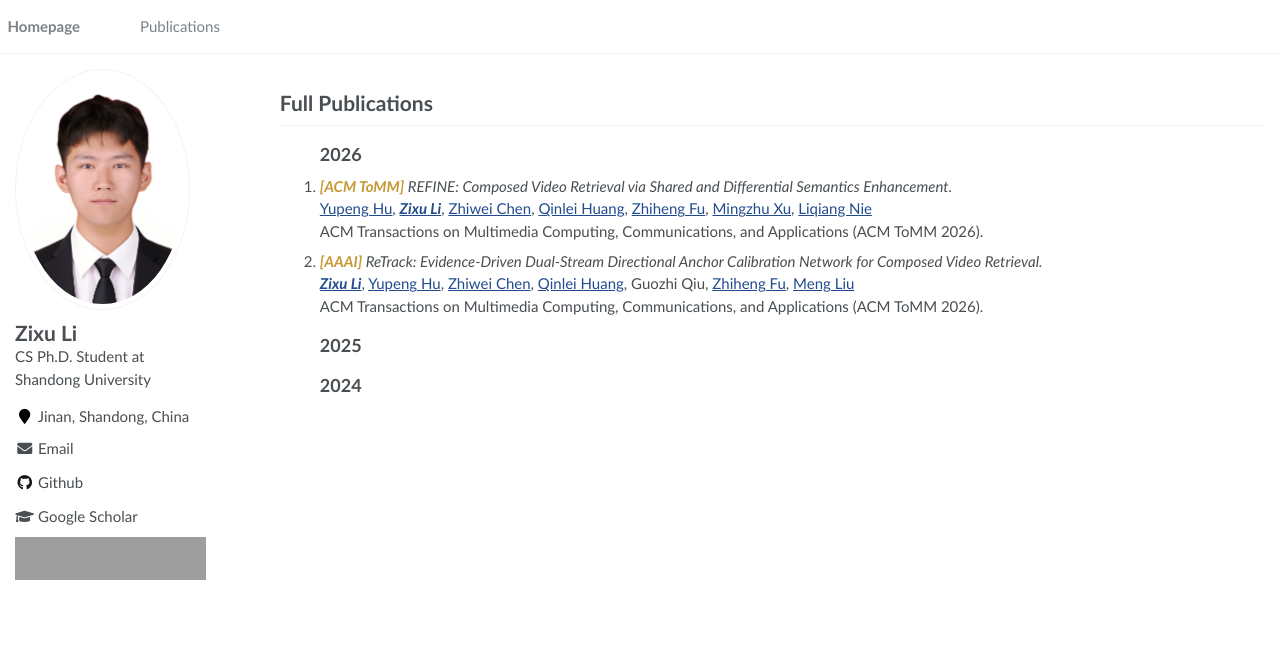
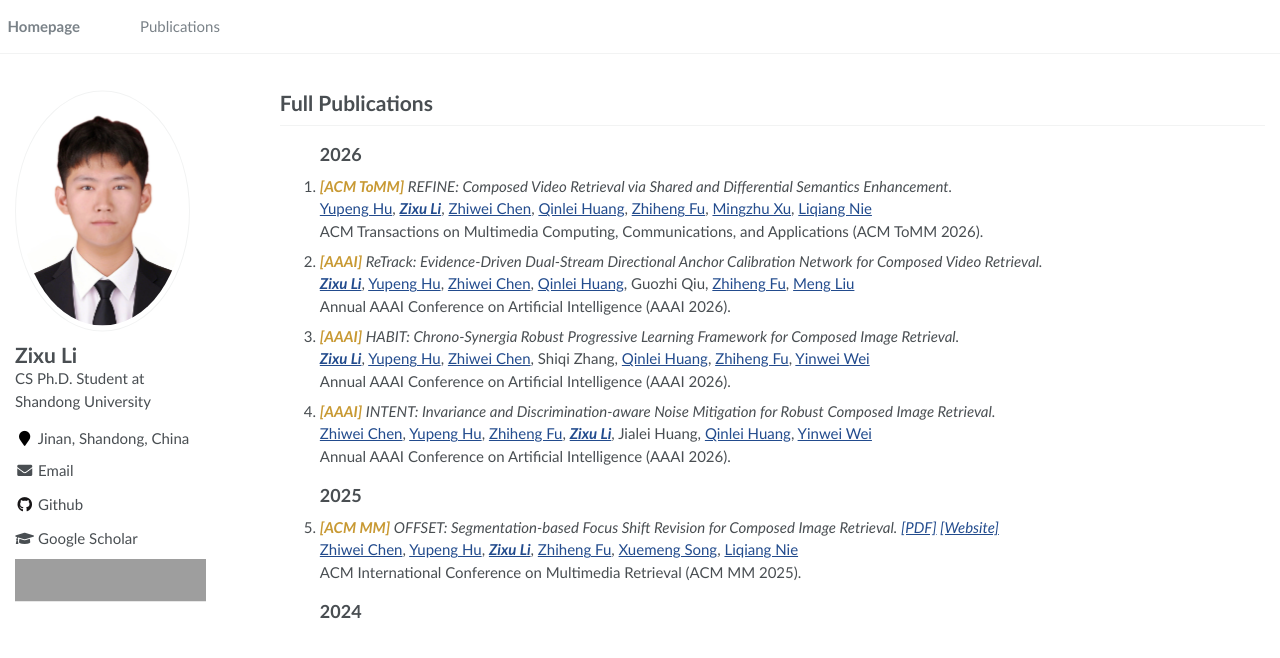
Before and after one commit to Lee-zixu/Lee-zixu.github.io, a Jekyll site: the page built from _pages/full_pubs.md, in a window 1280 px wide, cut to the strip 0-658 px from the top of the page. Built offline with Jekyll 4.4.1, drawn with Linux system fonts in a browser that asks for light colours; grey boxes are pictures that could not be loaded.

Commit message:
Update full_pubs.md

```diff
--- a/_pages/full_pubs.md
+++ b/_pages/full_pubs.md
@@ -18,8 +18,21 @@ ACM Transactions on Multimedia Computing, Communications, and Applications (ACM
 
 <li><p><i><b style="color: #C89933">[AAAI]</b> ReTrack: Evidence-Driven Dual-Stream Directional Anchor Calibration Network for Composed Video Retrieval. </i><br>
 <a href="https://lee-zixu.github.io"><b><i>Zixu Li</i></b></a>, <a href="https://faculty.sdu.edu.cn/huyupeng1/zh_CN/index.htm">Yupeng Hu</a>, <a href="https://zivchen-ty.github.io/">Zhiwei Chen</a>, <a href="https://windlikeo.github.io/HQL.github.io/">Qinlei Huang</a>, Guozhi Qiu, <a href="https://zhihfu.github.io">Zhiheng Fu</a>, <a href="https://mengliu1991.github.io">Meng Liu</a> <br>
-ACM Transactions on Multimedia Computing, Communications, and Applications (ACM ToMM 2026). </p>
+Annual AAAI Conference on Artificial Intelligence (AAAI 2026). </p>
+
+<li><p><i><b style="color: #C89933">[AAAI]</b> HABIT: Chrono-Synergia Robust Progressive Learning Framework for Composed Image Retrieval. </i><br>
+<a href="https://lee-zixu.github.io"><b><i>Zixu Li</i></b></a>, <a href="https://faculty.sdu.edu.cn/huyupeng1/zh_CN/index.htm">Yupeng Hu</a>, <a href="https://zivchen-ty.github.io/">Zhiwei Chen</a>, Shiqi Zhang, <a href="https://windlikeo.github.io/HQL.github.io/">Qinlei Huang</a>, <a href="https://zhihfu.github.io">Zhiheng Fu</a>, <a href="https://weiyinwei.github.io">Yinwei Wei</a> <br>
+Annual AAAI Conference on Artificial Intelligence (AAAI 2026). </p>
+
+<li><p><i><b style="color: #C89933">[AAAI]</b> INTENT: Invariance and Discrimination-aware Noise Mitigation for Robust Composed Image Retrieval. </i><br>
+<a href="https://zivchen-ty.github.io/">Zhiwei Chen</a>, <a href="https://faculty.sdu.edu.cn/huyupeng1/zh_CN/index.htm">Yupeng Hu</a>, <a href="https://zhihfu.github.io">Zhiheng Fu</a>, <a href="https://lee-zixu.github.io"><b><i>Zixu Li</i></b></a>, Jialei Huang, <a href="https://windlikeo.github.io/HQL.github.io/">Qinlei Huang</a>, <a href="https://weiyinwei.github.io">Yinwei Wei</a> <br>
+Annual AAAI Conference on Artificial Intelligence (AAAI 2026). </p>
 
 <h2>2025</h2>
 
+<li><p><i><b style="color: #C89933">[ACM MM]</b> OFFSET: Segmentation-based Focus Shift Revision for Composed Image Retrieval. <a href="https://dl.acm.org/doi/10.1145/3746027.3755366">[PDF]</a> <a href="https://zivchen-ty.github.io/OFFSET.github.io/">[Website]</a> </i><br>
+<a href="https://zivchen-ty.github.io/">Zhiwei Chen</a>, <a href="https://faculty.sdu.edu.cn/huyupeng1/zh_CN/index.htm">Yupeng Hu</a>, <a href="https://lee-zixu.github.io"><b><i>Zixu Li</i></b></a>, <a href="https://zhihfu.github.io">Zhiheng Fu</a>, <a href="https://xuemengsong.github.io/">Xuemeng Song</a>, <a href="https://liqiangnie.github.io/index.html">Liqiang Nie</a> <br>
+ACM International Conference on Multimedia Retrieval (ACM MM 2025). </p>
+
+
 <h2>2024</h2>
```
